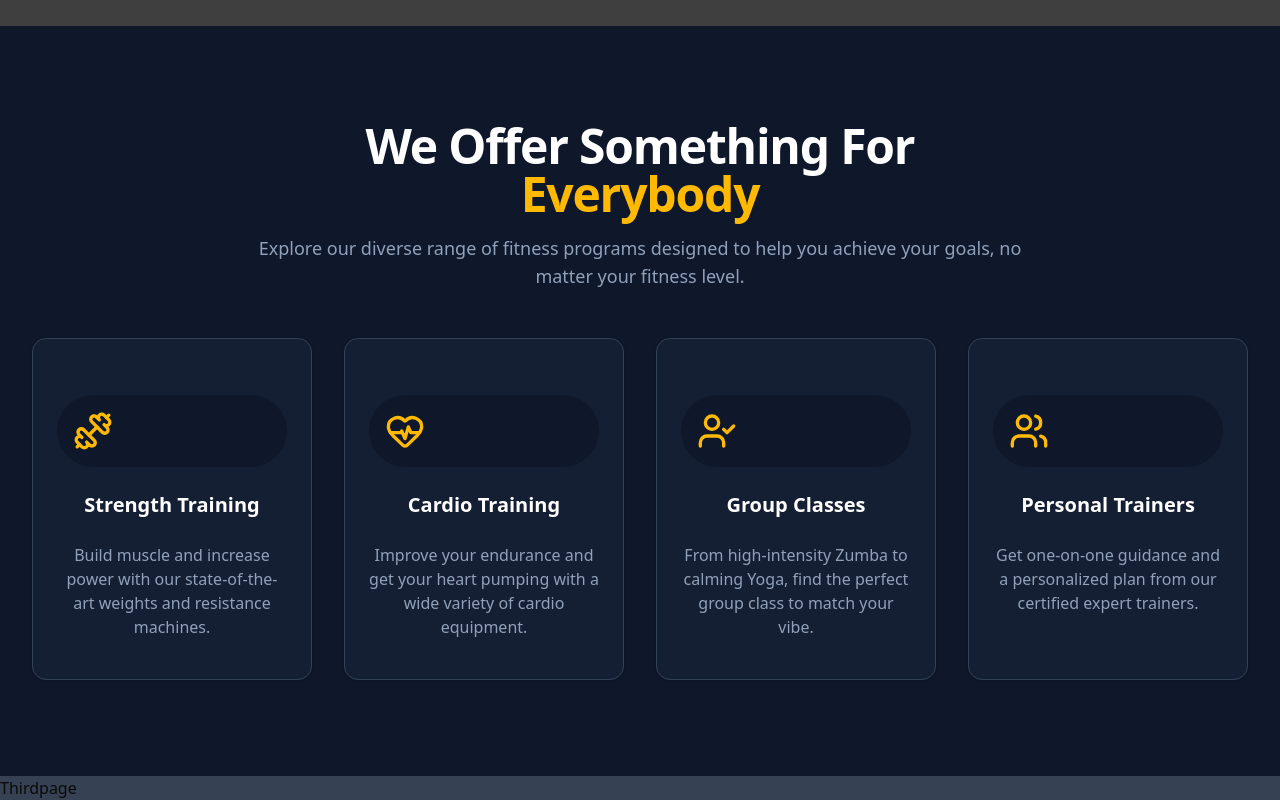
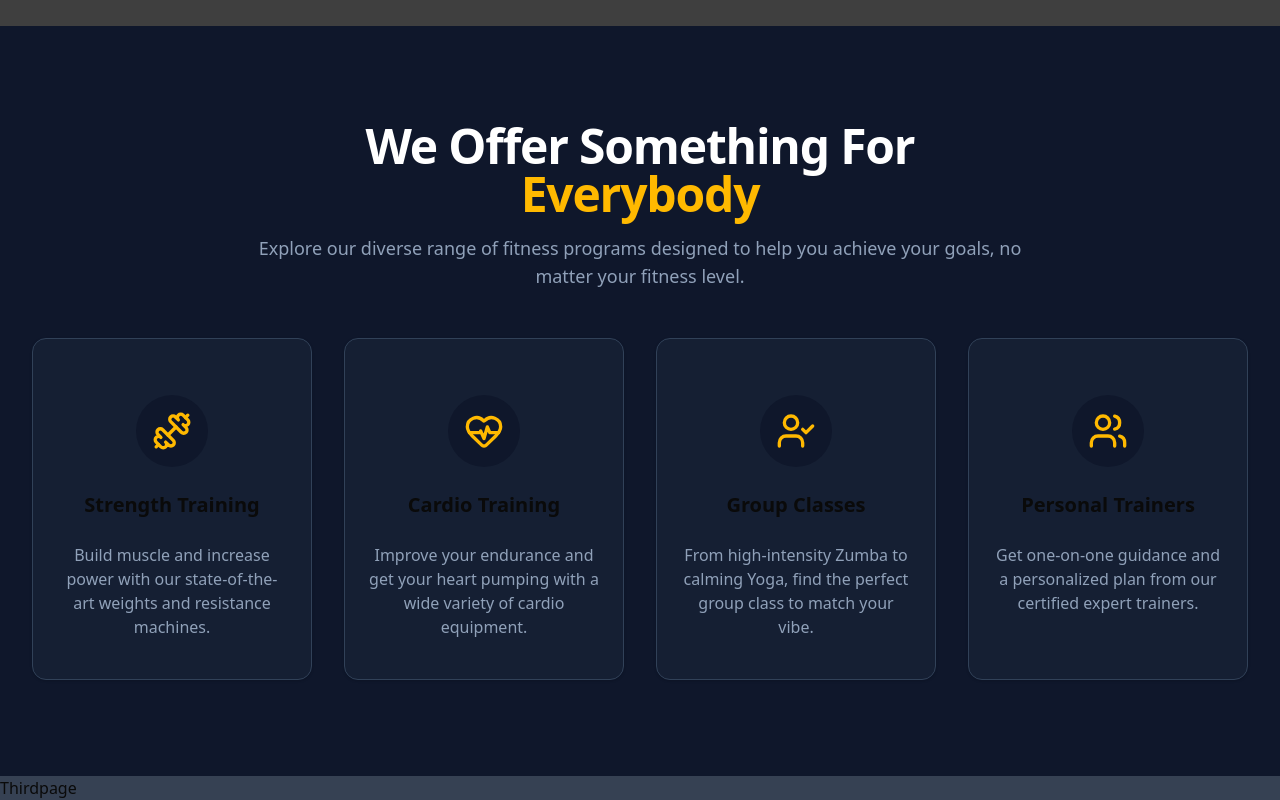
Before and after one commit to Tanujeet/GYM, a Next.js app: page / in a window 1280 px wide. Shown: the part 694-1494 px from the top of the page. Built offline with nearby package versions, Linux system fonts and the light colour scheme; grey boxes are pictures that could not be loaded.

Commit message:
Added:Minor Changes

```diff
--- a/components/secondpage.tsx
+++ b/components/secondpage.tsx
@@ -34,7 +34,7 @@ const Secondpage = () => {
         {/* Section Header */}
         <div className="max-w-3xl mx-auto text-center">
           <h2 className="text-3xl font-extrabold sm:text-4xl lg:text-5xl tracking-tight">
-            We Offer Something For {}
+            We Offer Something For{" "}
             <span className="text-amber-400">Everybody</span>
           </h2>
           <p className="mt-4 text-lg text-slate-400">
@@ -50,9 +50,9 @@ const Secondpage = () => {
               key={idx}
               className="bg-slate-800/50 border border-slate-700 rounded-xl text-center flex flex-col transform transition-all duration-300 hover:scale-105 hover:shadow-2xl hover:shadow-amber-500/10"
             >
-              <CardHeader className="items-center pt-8">
+              <CardHeader className="flex flex-col items-center pt-8">
                 <div className="bg-slate-900 p-4 rounded-full">{item.icon}</div>
-                <CardTitle className="mt-4 text-xl font-bold text-white">
+                <CardTitle className="mt-4 text-xl font-bold">
                   {item.title}
                 </CardTitle>
               </CardHeader>
```
